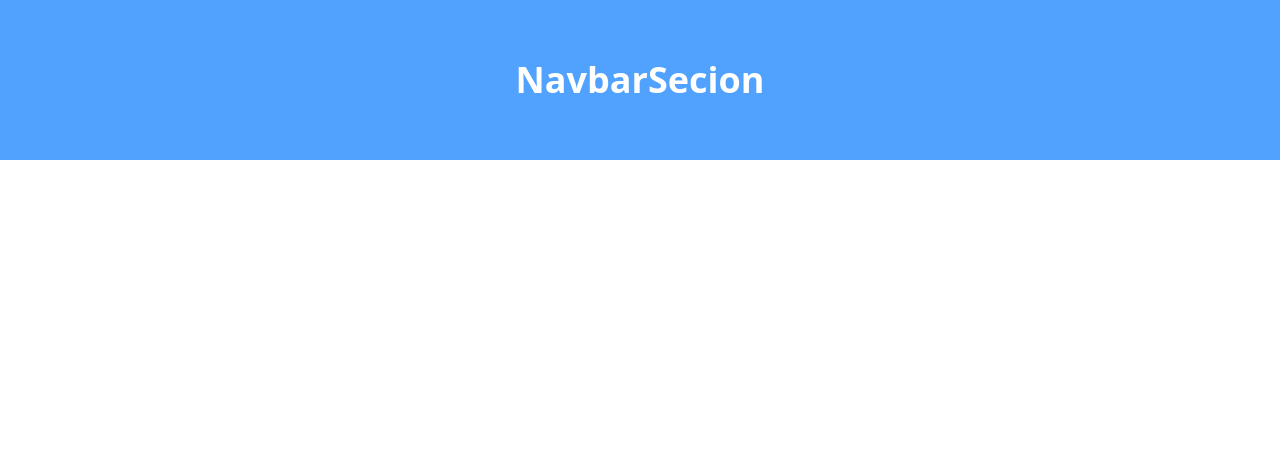
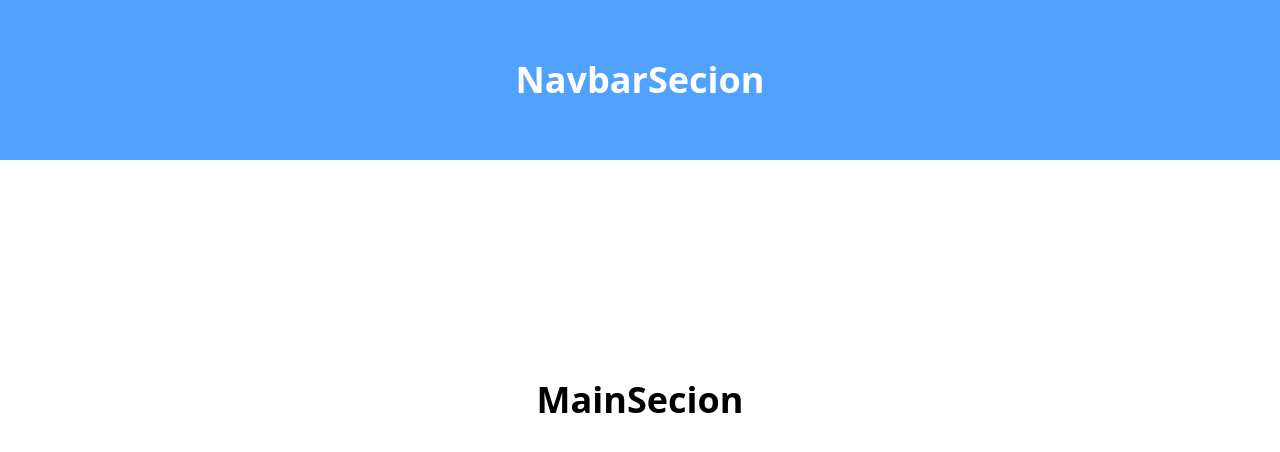
Before and after one commit to Zeyadhatem391/task2_Afaaqware, a Next.js app: page / in a window 1280 px wide. Shown: the top 452 px of the page. Built offline with nearby package versions, Linux system fonts and the light colour scheme.

Commit message:
fea(home): add Main Section

```diff
--- a/src/app/page.tsx
+++ b/src/app/page.tsx
@@ -1,3 +1,4 @@
+import MainSecion from "@/components/organisms/MainSection";
 import NavbarSecion from "@/components/organisms/NavbarSecion";
 
 export default function Home() {
@@ -5,6 +6,7 @@ export default function Home() {
     <>
      <div className="h-screen">
       <NavbarSecion />
+      <MainSecion />
      </div>
     </>
   );
--- /dev/null
+++ b/src/components/organisms/MainSection.tsx
@@ -0,0 +1,7 @@
+export default function MainSecion() {
+  return (
+    <div className="bg-white text-black w-full p-5 h-[60%] flex justify-center items-center font-semibold text-4xl">
+      MainSecion
+    </div>
+  );
+}
```
